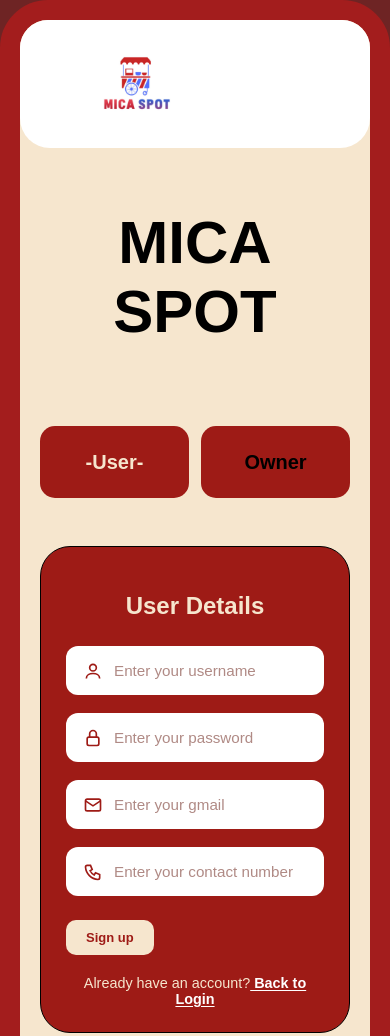
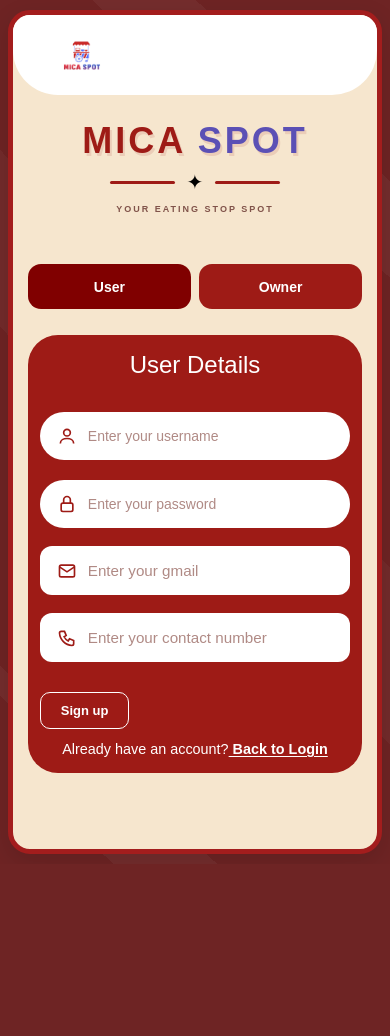
Before and after one commit to eury6769/Mica_Spot, a plain HTML site: page Sign-up.html in a window 390 px wide. Shown: the top 1036 px of the page. After the commit the page ends 864 px from the top, so only its background shows below. Drawn offline with Linux system fonts and the light colour scheme.

Commit message:
Deleted folder and renamed files

```diff
--- a/Log-in-html/Sign-up-Form.html
+++ b/Sign-up.html
@@ -4,23 +4,29 @@
             <meta charset="UTF-8">
             <meta name="viewport" content="width=device-width, initial-scale=1.0">
             <title>Mica Spot - Sign up</title>
-            <link rel="stylesheet" href="style.css">
+            <link rel="stylesheet" href="./style.css">
         </head>
 
         <body>
             <div class="frame">
                 <header class="bar">
-                    <img src="../Assets/mica-spots_logo.jpg"
+                    <img src="./Assets/mica-spots_logo.jpg"
                     alt="Mica Spots Logo"
                     class="logo">
                 </header>
 
                 <main>
+                    <div class="brand-title">
+                        <h1>MICA <span>SPOT</span></h1>
+                        <div class="title-decoration">
+                            <span></span>
+                            <i>✦</i>
+                            <span></span>
+                        </div>
+                        <p>YOUR EATING STOP SPOT </p>
+                    </div>
+
                     <div class="main-container">
-                        <h1>
-                            Mica Spot
-                        </h1>
-
                         <input type="radio"
                         name="account"
                         id="user"
@@ -37,8 +43,7 @@
                             <label for="owner">Owner</label>
                         </div>
 
-                        <!--wala pa action papuntang home page-->
-                        <form class="form form-user" action="" method="get">
+                        <form class="form form-user" action="./Index.html" method="get">
                             <h2>
                                 User Details
                             </h2>
@@ -76,12 +81,11 @@
                             </label>
 
                             <button type="submit" class="small-button">Sign up</button>
-                            <p class="ask">Already have an account?<a class="smol-button" href="Log-in-Form.html">
+                            <p class="ask">Already have an account?<a class="smol-button" href="./Index.html">
                              Back to Login</a></p>
                         </form>
 
-                        <!--wala pa action papuntang home page-->
-                        <form class="form form-owner" action="" method="get">
+                        <form class="form form-owner" action="./Index.html" method="get">
                             <h2>
                                 Owner Details
                             </h2>
@@ -127,7 +131,7 @@
                             </label>
 
                             <button type="submit" class="small-button">Sign up</button>
-                            <p class="ask">Already have an account?<a class="smol-button" href="Log-in-Form.html">
+                            <p class="ask">Already have an account?<a class="smol-button" href="./Index.html">
                              Back to Login</a></p>
                         </form>
                     </div>
--- a/Log-in-html/style.css
+++ b/style.css
@@ -1,3 +1,23 @@
+* {
+    margin: 0;
+    padding: 0;
+    box-sizing: border-box;
+}
+
+html {
+    width: 100%;
+    min-height: 100%;
+}
+
+html, body {
+    min-height: 100%;
+    height: auto;
+    width: 100%;
+    margin: 0;
+    padding: 0;
+    overflow-x: hidden;
+}
+
 :root {
   --cream: #F6E6CE;
   --red: #9E1B16;
@@ -5,9 +25,12 @@
 
 body {
   font-family: Arial, sans-serif;
-  margin: 0;
   min-height: 100vh;
+  width: 100%;
   display: flex;
+  flex-direction: column;
+  justify-content: center;
+  align-items: center;
   background:
     linear-gradient(45deg,
       transparent 12%,
@@ -29,24 +52,35 @@ body {
 }
 
 .frame {
-  width: min(100%, 1500px);
+  width: 80%;
+  max-width: none;
+  min-height: 88vh;
+  height: auto;
   box-sizing: border-box;
-  padding: 0 0 48px;
+  padding-bottom: 30px;
   background: var(--cream);
-  border: 20px solid #A31D1D;
-  border-radius: 48px;
+  border: 8px solid #A31D1D;
+  border-radius: 70px;
   overflow: hidden;
-  margin: auto;
+  margin: 20px auto;
+  flex-shrink: 0;
+  box-shadow: 0 8px 25px rgba(0, 0, 0, 0.12);
 }
 
 .bar {
+  width: 100%;
+  min-height: 90px;
   background: white;
-  border-radius: 0 0 30px 30px;
-  padding: 12px 28px;
+  border-radius: 0 0 45px 45px;
+  padding: 10px 35px;
+  display: flex;
+  align-items: center;
 }
 
 .logo {
-  height: 100px;
+  width: auto;
+  height: 75px;
+  object-fit: contain;
 }
 
 .form {
@@ -59,81 +93,133 @@ body {
 }
 
 .main-container {
-    max-width: 800px;
+    height: auto;
+    width: 100%;
+    max-width: 100%;
     margin: 0 auto;
     padding: 20px;
+    display: flex;
+    flex-direction: column;
+    align-items: center;
 }
 
-.main-container h1 {
+.brand-title {
     text-align: center;
-    text-transform: uppercase;
-    font-size: 60px;
-    margin-bottom: 80px;
+    margin: 35px 0 45px;
+    width: 100%;
 }
 
+.brand-title h1 {
+    font-family: Arial, sans-serif;
+    font-size: clamp(38px, 5vw, 65px);
+    font-weight: 900;
+    letter-spacing: 5px;
+    color: var(--red);
+    margin: 0;
+    text-transform: uppercase;
+    text-shadow: 2px 3px 0px rgba(158, 27, 22, 0.12);
+}
+
+.brand-title h1 span {
+    color: #5B50B5;
+}
+
+.title-decoration {
+    display: flex;
+    align-items: center;
+    justify-content: center;
+    gap: 12px;
+    margin: 8px auto;
+}
+
+.title-decoration span {
+    width: 65px;
+    height: 3px;
+    border-radius: 10px;
+    background: var(--red);
+}
+
+.title-decoration i {
+    color: black;
+    font-size: 20px;
+    font-style: normal;
+}
+
+.brand-title p {
+    color: #80534A;
+    font-size: 11px;
+    font-weight: bold;
+    letter-spacing: 4px;
+    margin-top: 10px;
+}
 
 input[type=radio] {
     display: none;
 }
 
 .tabs {
+  width: 100%;
   display: grid;
+  max-width: 910px;
   grid-template-columns: 1fr 1fr;
-  gap: 12px;
-  margin-bottom: 24px;
+  gap: 20px;
+  margin: 0 auto 26px;
 }
 
 .tabs label {
+  width: 100%;
   display: flex;
   align-items: center;
   justify-content: center;
   padding: 12px;
   text-align: center;
-  color: black;
+  color: white;
   font-weight: bold;
   background: var(--red);
-  border-radius: 15px;
+  border-radius: 13px;
   cursor: pointer;
   height: 48px;
   font-size: 20px;
   margin: 0;
+  transition: transform 0.25s ease, box-shadow 0.25s ease;
 }
 
 .tabs label:hover {
   background: white;
+  color: var(--red);
+  transform: translateY(-6px);
+  box-shadow: 0 15px 30px rgba(139, 58, 58, 0.2);
 }
 
 #user:checked ~ .tabs label[for="user"],
 #owner:checked ~ .tabs label[for="owner"] {
-  background: var(--red);
-  color: var(--cream);
+  background: maroon;
+  color: white;
   font-weight: bold;
-}
-
-#user:checked ~ .tabs label[for="user"]::before,
-#owner:checked ~ .tabs label[for="owner"]::before {
-  content: "- ";
-}
-#user:checked ~ .tabs label[for="user"]::after,
-#owner:checked ~ .tabs label[for="owner"]::after {
-  content: " -";
 }
 
 .form {
   display: none;
-  max-width: 700px;
-  margin: 48px auto 0;
-  padding: 25px;
+  width: 100%;
+  height: auto;
+  max-width: 910px;
+  margin: 0 auto;
+  padding: 35px 30px;
   min-height: 330px;
   background: var(--red);
-  border: 1px solid black;
-  border-radius: 30px;
+  border: none;
+  border-radius: 60px;
+  box-sizing: border-box;
+  overflow: visible;
 }
 
 .form h2 {
     text-align: center;
-    color: var(--cream);
+    color: white;
     font-family: Arial, sans-serif;
+    font-size: 34px;
+    font-weight: normal;
+    margin-bottom: 25px;
 }
 
 .form input::placeholder {
@@ -145,18 +231,20 @@ input[type=radio] {
 .form input[name="username"],
 .form input[type="password"]
 {
-  margin-top: 6px;
+
+  width: 100%;
+  margin-top: 8px;
   padding: 14px 16px 14px 46px;
   border: 2px solid transparent;
-  border-radius: 12px;
+  border-radius: 25px;
   background-color: white;
   background-repeat: no-repeat;
   background-position: 15px center;
   background-size: 20px;
   font-family: "Poppins", Arial, sans-serif;
-  font-size: 0.95rem;
+  font-size: 14px;
   color: #333;
-  transition: border-color 0.2s, box-shadow 0.2s;
+  transition: border-color 0.2s; box-shadow: 0.2s;
 }
 
 .form input[type="email"] {
@@ -233,27 +321,29 @@ input[type=tel], select, textarea {
 .small-button {
   display: inline-block;
   padding: 10px 20px;
-  border: none;
-  border-radius: 10px;
-  background: var(--cream);
-  color: var(--red);
+  background: var(--red);
+  color: white;
   font-size: 13px;
   font-weight: 600;
   text-decoration: none;
   cursor: pointer;
-  margin-top: 12px;
+  margin-top: 18px;
+  border: 1px solid;
+  border-radius: 10px;
+  transition: 0.3s;
 }
 
 .small-button:hover {
   background: white;
+  color: var(--red);
 }
 
 .ask {
-  margin: 20px 0 0;
+  margin: 12px 0 0;
   text-align: center;
-  font-family: "Poppins", Arial, sans-serif;
+  font-family: Arial, sans-serif;
   font-size: 0.9rem;
-  color: var(--cream);
+  color: white;
 }
 
 .smol-button {
@@ -263,3 +353,107 @@ input[type=tel], select, textarea {
   text-underline-offset: 2px;
   transition: color 0.2s;
 }
+
+@media (max-width: 768px) {
+    body {
+        align-items: flex-start;
+    }
+
+    .brand-title {
+        margin: 25px 0 35px;
+    }
+
+    .brand-title h1 {
+        font-size: 36px;
+        letter-spacing: 3px;
+    }
+
+    .brand-title p {
+        font-size: 9px;
+        letter-spacing: 2px;
+    }
+
+    .frame {
+        width: 96%;
+        min-height: 100vh;
+        height: auto;
+        margin: 10px auto;
+        border-width: 5px;
+        border-radius: 35px;
+        overflow: hidden;
+    }
+
+    .bar {
+        min-height: 80px;
+        padding: 10px 20px;
+    }
+
+    .logo {
+        height: 55px;
+    }
+
+    .main-container {
+        width: 100%;
+        height: auto;
+        margin: 0 auto;
+        padding: 15px;
+    }
+
+    .main-container h1 {
+        font-size: 36px;
+        margin: 25px 0 35px;
+    }
+
+    .tabs {
+        gap: 10px;
+    }
+
+    .tabs label {
+        font-size: 16px;
+        height: 45px;
+    }
+
+    .form {
+        width: 100%;
+        height: auto;
+        padding: 20px 15px;
+        border-radius: 40px;
+        min-height: 300px;
+    }
+
+    .form h2 {
+        font-size: 27px;
+    }
+}
+
+@media (max-width: 400px) {
+    .frame {
+        width: 96%;
+        min-height: 100vh;
+        height: auto;
+        border-radius: 22px;
+        overflow: hidden;
+    }
+
+    .main-container h1 {
+        font-size: 29px;
+    }
+
+    .tabs {
+        gap: 8px;
+    }
+
+    .tabs label {
+        font-size: 14px;
+    }
+
+    .form {
+        height: auto;
+        padding: 16px 12px;
+        border-radius: 30px;
+    }
+
+    .form h2 {
+        font-size: 24px;
+    }
+}
```
Also changed, not shown: Index.html (renamed from Log-in-html/Log-in-Form.html, +14 -8 lines).
